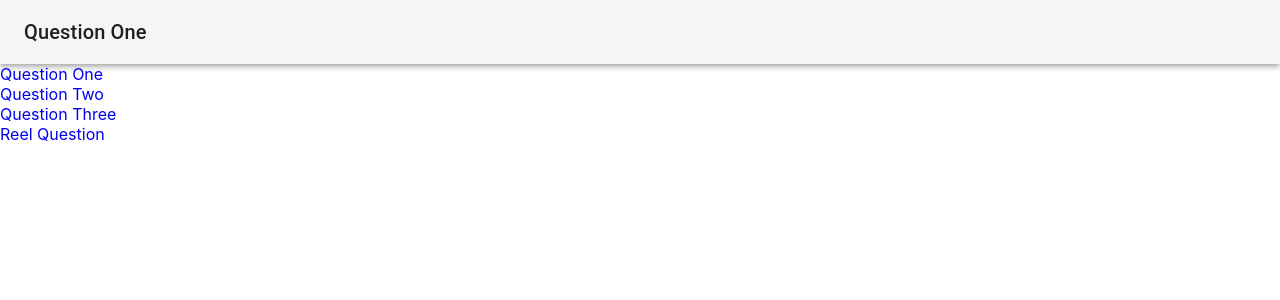
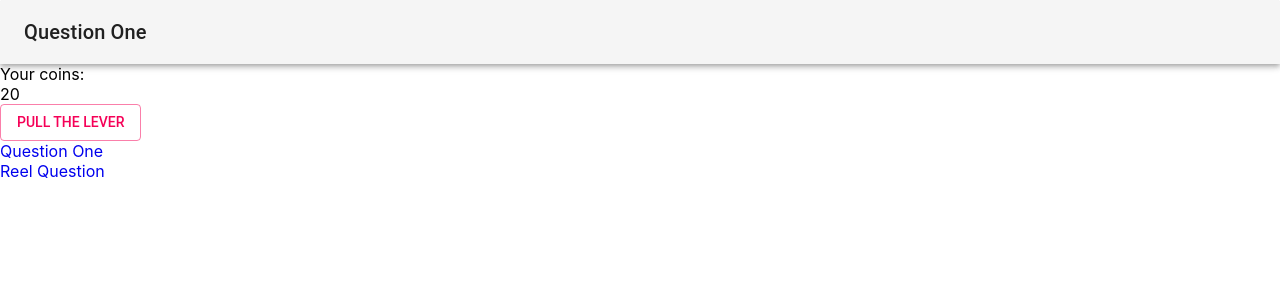
Before and after one commit to herrmondlicht/activity, a React (Create React App) app in the folder front/: page /reel-question in a window 1280 px wide. Shown: the top 300 px of the page. Built offline with nearby package versions, Linux system fonts and the light colour scheme.

Commit message:
feature(mainPage): render
Add ReelGame component

```diff
--- a/front/src/components/Main/MainPage.js
+++ b/front/src/components/Main/MainPage.js
@@ -1,22 +1,16 @@
 import React from 'react'
+import CustomAppBar from '../CustomAppBar';
+import { BrowserRouter as Router, Route, Redirect } from 'react-router-dom'
+
+import Menu from '../BottomMenu/Menu';
+import CountryQuestion from '../CountryQuestion';
+import ReelGame from '../ReelGame'
 import styles from './styles/MainPage.css'
-import CountryQuestion from '../CountryQuestion';
-import CustomAppBar from '../CustomAppBar';
-import { BrowserRouter as Router, Route } from 'react-router-dom'
-import Menu from '../BottomMenu/Menu';
 
 const ROUTES = [
   {
     name: 'Question One',
     to: '/question1'
-  },
-  {
-    name: 'Question Two',
-    to: '/question2'
-  },
-  {
-    name: 'Question Three',
-    to: '/question3'
   },
   {
     name: 'Reel Question',
@@ -34,7 +28,11 @@ export const createMainPage = ({ routes = ROUTES } = {}) => {
           <Router>
             <div className={styles['page-container']}>
               <div className={styles['page-container-content']}>
+                <Route exact path="/" render={() => (
+                  <Redirect to="/question1" />
+                )} />
                 <Route exact path='/question1' component={CountryQuestion} />
+                <Route exact path='/reel-question' component={ReelGame} />
               </div>
               <Menu routes={routes} />
             </div>
```
